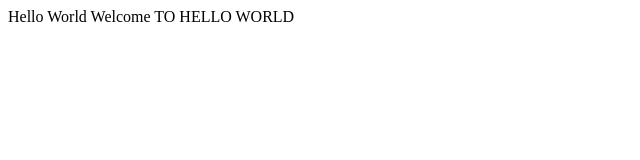
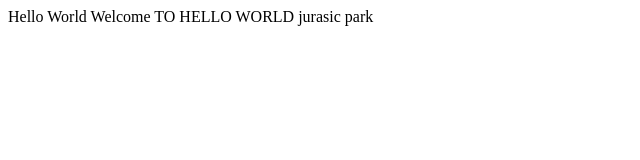
Before and after one commit to sudcea/test4, a plain HTML site: page EnterpriseApplication1-war/web/index.html in a window 1280 px wide. Shown: the full height of the page, 0-640 px from the left. Drawn offline with Linux system fonts and the light colour scheme.

Commit message:
commit when decide

```diff
--- a/EnterpriseApplication1-war/web/index.html
+++ b/EnterpriseApplication1-war/web/index.html
@@ -11,6 +11,6 @@ and open the template in the editor.
         <meta name="viewport" content="width=device-width, initial-scale=1.0">
     </head>
     <body>
-        <div>Hello World Welcome TO HELLO WORLD</div>
+        <div>Hello World Welcome TO HELLO WORLD jurasic park</div>
     </body>
 </html>
```
